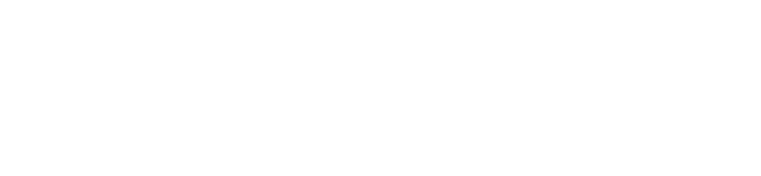
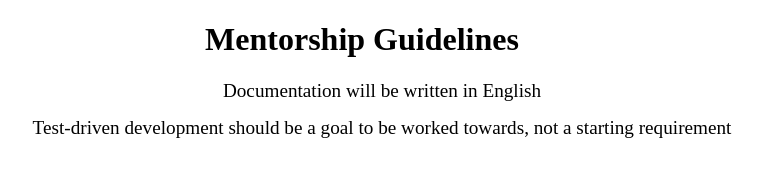
Before and after one commit to brunosilvadev/mentorship-guidelines, a plain HTML site: page rules.html in a window 1280 px wide. Shown: the whole page, without its empty margins (278-1039 px from the left). Drawn offline with Linux system fonts and the light colour scheme.

Commit message:
first upload

```diff
--- a/rules.html
+++ b/rules.html
@@ -1 +1,19 @@
-<html></html>
+<!DOCTYPE html>
+<html>
+
+<head>
+    <meta charset="UTF-8">
+    <title>Mentorship Guidelines</title>
+    <link rel="stylesheet" href="style.css">
+</head>
+
+<body>
+    <h1>Mentorship Guidelines</h1>
+    <ul>
+        <li>Documentation will be written in English</li>
+        <li>Test-driven development should be a goal to be worked towards,
+            not a starting requirement</li>
+    </ul>
+</body>
+
+</html>
--- /dev/null
+++ b/style.css
@@ -0,0 +1,26 @@
+/* Light mode */
+:root {
+    --body-bg: #FFFFFF;
+    --body-color: #000000;
+ }
+
+ /* Dark mode */
+ @media (prefers-color-scheme: dark) {
+    :root {
+        --body-bg: #252525;
+        --body-color: #FFFFFF;
+    }
+ }
+
+* {
+    background: var(--body-bg);
+    color: var(--body-color);
+    text-align: center;
+}
+ul {
+    list-style: none;
+    font-size:larger;
+}
+li{
+    margin-top: 15px;
+}
```
